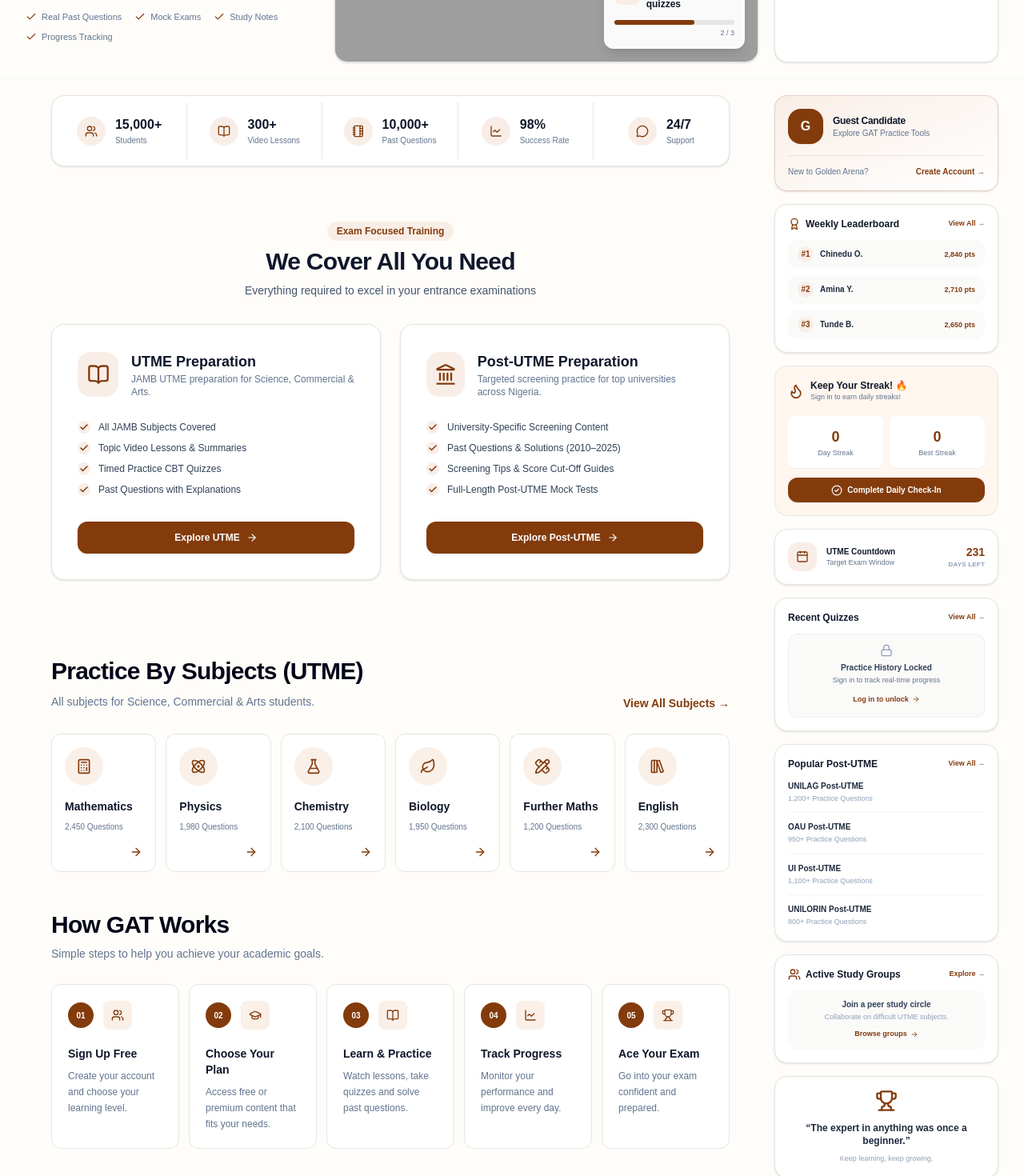
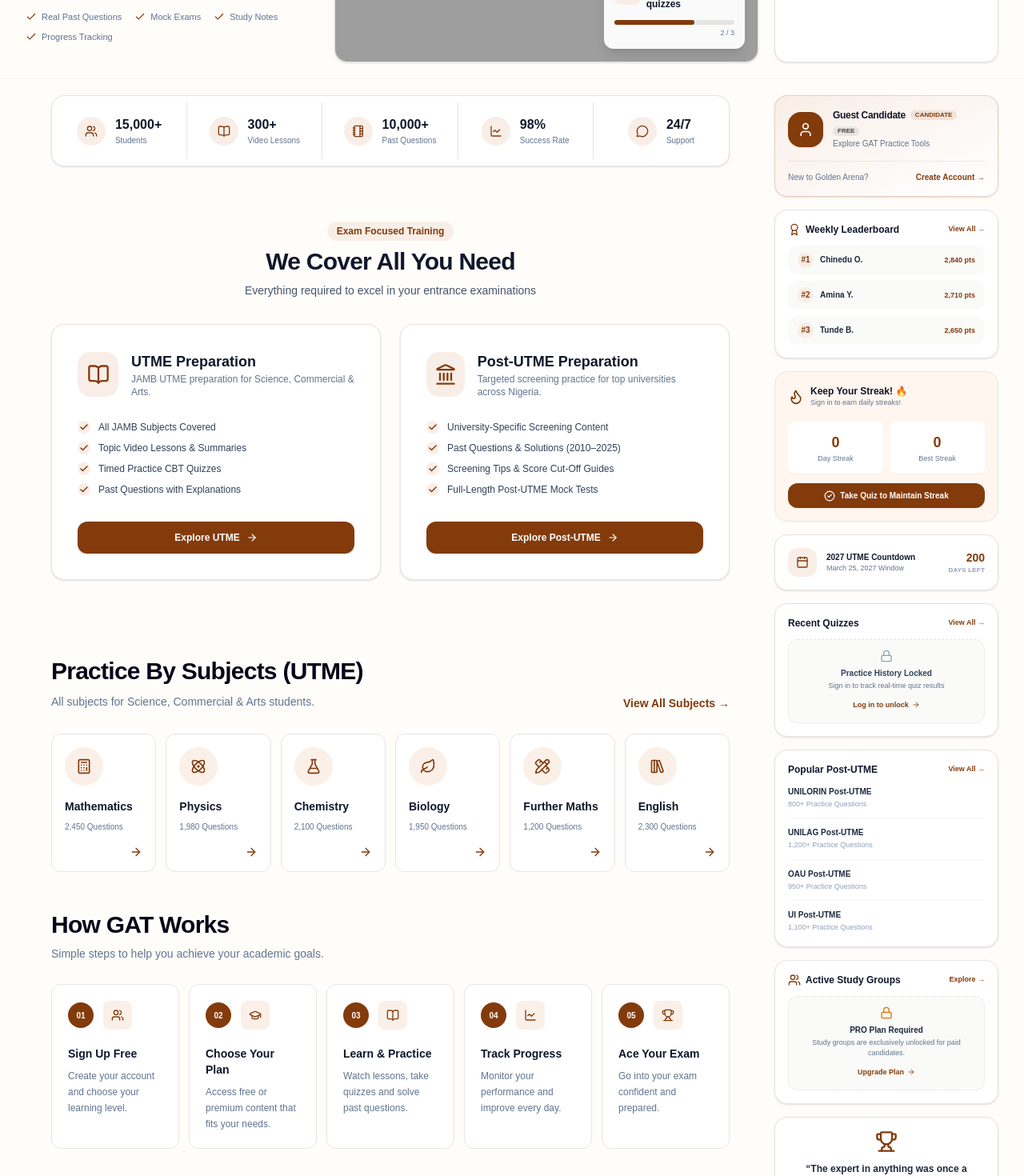
Before and after one commit to nurudeenheroic/Golden-Arena-Tutorial, a Next.js app in the folder golden-arena-tutorial/: page / in a window 1280 px wide. Shown: the part 560-2030 px from the top of the page at 80% size. Built offline with nearby package versions, Linux system fonts and the light colour scheme; grey boxes are pictures that could not be loaded.

Commit message:
added dynamic features to siderail

```diff
--- a/golden-arena-tutorial/app/(candidate)/dashboard/page.tsx
+++ b/golden-arena-tutorial/app/(candidate)/dashboard/page.tsx
@@ -2,7 +2,7 @@ import { createClient } from "@/lib/supabase/server";
 import { Hero } from "@/components/marketing/Hero";
 import { ExamPreparation } from "@/components/marketing/ExamPreparation";
 import { Subjects } from "@/components/marketing/Subjects";
-import { Pricing } from "@/components/marketing/pricing"; // Verify named vs default inside pricing.tsx
+import { Pricing } from "@/components/marketing/pricing";
 import { AboutTeaser } from "@/components/marketing/AboutTeaser";
 import { SideRail } from "@/components/shared/SideRail";
 import { FAQ } from "@/components/marketing/FAQ";
@@ -19,36 +19,106 @@ export default async function CandidateDashboardPage() {
     data: { user },
   } = await supabase.auth.getUser();
 
-  // Fetch full candidate profile and activity data
+  const userId = user?.id ?? "";
+
+  // 1. Fetch Candidate Profile safely
   const { data: profile } = await supabase
     .from("profiles")
-    .select("name, is_paid, streak, best_streak, progress_percent, leaderboard_rank")
-    .eq("id", user?.id ?? "")
-    .single();
+    .select("*")
+    .eq("id", userId)
+    .maybeSingle();
 
-  // Fetch candidate's recent quiz attempts
-  const { data: recentQuizzes } = await supabase
+  // 2. Fetch Subscription
+  const { data: subData } = await supabase
+    .from("subscriptions")
+    .select("*")
+    .eq("user_id", userId)
+    .maybeSingle();
+
+  // 3. Fetch Recent Quiz Attempts joined with quizzes for titles and attempt ID
+  const { data: recentAttempts } = await supabase
     .from("quiz_attempts")
-    .select("name, progress")
-    .eq("user_id", user?.id ?? "")
+    .select("id, score, total_questions, created_at, quizzes (title)")
+    .eq("user_id", userId)
     .order("created_at", { ascending: false })
     .limit(3);
 
+  const formattedQuizzes = recentAttempts?.map((attempt: any) => {
+    const score = attempt.score ?? 0;
+    const total = attempt.total_questions ?? 1;
+    const percent = Math.round((score / total) * 100);
+    const quizTitle = attempt.quizzes?.title ?? "CBT Practice Test";
+
+    return {
+      name: quizTitle,
+      progress: percent > 100 ? 100 : percent,
+      attemptId: attempt.id, // 👈 Passes the attempt ID so the sidebar can link to the result page!
+    };
+  }) ?? [];
+
+  // 4. Build Complete Sorted Leaderboard (Prioritizing display_name, fallback to name)
+  const { data: allProfiles } = await supabase.from("profiles").select("id, name, display_name");
+  const { data: allAttempts } = await supabase.from("quiz_attempts").select("user_id, score");
+
+  const candidateScores: Record<string, { id: string; name: string; totalScore: number }> = {};
+
+  allProfiles?.forEach((p: any) => {
+    const candidateDisplayName = p.display_name && p.display_name.trim() !== ""
+      ? p.display_name
+      : (p.name ?? "Candidate");
+
+    candidateScores[p.id] = { id: p.id, name: candidateDisplayName, totalScore: 0 };
+  });
+
+  allAttempts?.forEach((att: any) => {
+    const uid = att.user_id;
+    if (candidateScores[uid]) {
+      candidateScores[uid].totalScore += (att.score ?? 0);
+    }
+  });
+
+  // Full sorted list of all candidates by points descending
+  const sortedLeaderboard = Object.values(candidateScores)
+    .sort((a, b) => b.totalScore - a.totalScore);
+
+  // Find the logged-in user's exact 1-based rank
+  const userRankIndex = sortedLeaderboard.findIndex((item) => item.id === userId);
+  const userCalculatedRank = userRankIndex !== -1 && sortedLeaderboard[userRankIndex].totalScore > 0
+    ? userRankIndex + 1
+    : null;
+
+  // Map top 3 for display
+  const leaderboard = sortedLeaderboard
+    .filter((item) => item.totalScore > 0)
+    .slice(0, 3)
+    .map((item, idx) => ({
+      rank: idx + 1,
+      name: item.name,
+      score: `${item.totalScore} pts`,
+      isCurrentUser: item.id === userId, // Flag to identify if this row is the logged-in user
+    }));
+
+  // Determine user plan & paid status
+  const userPlan = subData?.plan ?? subData?.plan_name ?? profile?.plan ?? "free";
+  const isUserPaid = Boolean(profile?.is_paid) || subData?.status === "active" || userPlan.toLowerCase() !== "free";
+
   const candidate = {
-    name: profile?.name ?? "Student",
-    isPaid: Boolean(profile?.is_paid),
+    name: profile?.name ?? user?.user_metadata?.name ?? "Student",
+    email: profile?.email ?? user?.email ?? "",
+    role: profile?.role ?? "student",
+    plan: userPlan,
+    isPaid: isUserPaid,
     streak: profile?.streak ?? 0,
     bestStreak: profile?.best_streak ?? 0,
     progressPercent: profile?.progress_percent ?? 0,
-    leaderboardRank: profile?.leaderboard_rank ?? null,
-    recentQuizzes: recentQuizzes ?? [],
+    leaderboardRank: userCalculatedRank, // Now dynamically computed!
+    recentQuizzes: formattedQuizzes,
   };
 
   return (
     <main>
       <Hero user={candidate} />
 
-      {/* Main content + desktop-only sidebar */}
       <div className="mx-auto grid max-w-[1440px] gap-6 px-5 lg:grid-cols-[minmax(0,1fr)_280px] lg:px-8">
         <div className="min-w-0">
           <div className="py-5">
@@ -56,30 +126,20 @@ export default async function CandidateDashboardPage() {
           </div>
 
           <ExamPreparation user={candidate} />
-
           <Subjects user={candidate} />
-
           <HowItWorks />
-
           <AboutTeaser />
-
           <Pricing user={candidate} />
-
           <Testimonials />
-
           <FAQ />
-
           <Contact />
-
           <WhatsAppCTA />
-
           <SuccessCTA />
         </div>
 
-        {/* Desktop Sidebar */}
         <div className="hidden pt-5 lg:block">
           <div className="sticky top-24">
-            <SideRail user={candidate} isLoading={false} />
+            <SideRail user={candidate} leaderboard={leaderboard} isLoading={false} />
           </div>
         </div>
       </div>
--- a/golden-arena-tutorial/components/shared/SideRail.tsx
+++ b/golden-arena-tutorial/components/shared/SideRail.tsx
@@ -1,20 +1,30 @@
 "use client";
 
 import Link from "next/link";
-import { Flame, PlayCircle, Trophy, ArrowRight, Lock, Award, Users, Calendar, CheckCircle2, Sparkles } from "lucide-react";
+import { Flame, PlayCircle, Trophy, ArrowRight, Lock, Award, Users, Calendar, CheckCircle2, Sparkles, User as UserIcon } from "lucide-react";
 import ProtectedLink from "./ProtectedLink";
+
+export type LeaderboardUser = {
+  rank: number;
+  name: string;
+  score: string;
+  isCurrentUser?: boolean;
+};
 
 export type SideRailUser = {
   name: string;
   email?: string;
+  role?: string;
+  plan?: string;
   isPaid?: boolean;
   streak?: number;
   bestStreak?: number;
   recentQuizzes?: {
     name: string;
     progress: number;
+    attemptId?: string; // Added to route directly to the result page
   }[];
-  leaderboardRank?: number;
+  leaderboardRank?: number | string;
   activeStudyGroups?: {
     name: string;
     membersCount: number;
@@ -23,67 +33,70 @@ export type SideRailUser = {
 
 type SideRailProps = {
   user?: SideRailUser;
+  leaderboard?: LeaderboardUser[];
   isLoading?: boolean;
 };
 
-// Fallback data for anonymous marketing visitors
+// Target 2027 UTME commencement date: March 25, 2027
+function getUtmeCountdown() {
+  const now = new Date();
+  const targetDate = new Date("2027-03-25T00:00:00");
+  const diffTime = targetDate.getTime() - now.getTime();
+  const diffDays = Math.ceil(diffTime / (1000 * 60 * 60 * 24));
+  return diffDays > 0 ? diffDays : 0;
+}
+
 const staticPopularPostUtme = [
-  { name: "UNILAG Post-UTME", questions: "1,200+ Practice Questions" },
-  { name: "OAU Post-UTME", questions: "950+ Practice Questions" },
-  { name: "UI Post-UTME", questions: "1,100+ Practice Questions" },
-  { name: "UNILORIN Post-UTME", questions: "800+ Practice Questions" },
+  { name: "UNILORIN Post-UTME", questions: "800+ Practice Questions", path: "/dashboard/post-utme/unilorin" },
+  { name: "UNILAG Post-UTME", questions: "1,200+ Practice Questions", path: "/dashboard/post-utme" },
+  { name: "OAU Post-UTME", questions: "950+ Practice Questions", path: "/dashboard/post-utme" },
+  { name: "UI Post-UTME", questions: "1,100+ Practice Questions", path: "/dashboard/post-utme" },
 ];
 
-const staticLeaderboard = [
+const staticLeaderboardFallback = [
   { rank: 1, name: "Chinedu O.", score: "2,840 pts" },
   { rank: 2, name: "Amina Y.", score: "2,710 pts" },
   { rank: 3, name: "Tunde B.", score: "2,650 pts" },
 ];
 
-// Calculate days remaining until UTME (typically around late April / May)
-function getUtmeCountdown() {
-  const now = new Date();
-  let targetYear = now.getFullYear();
-  let targetDate = new Date(targetYear, 3, 25); // Month 3 is April
-  if (now > targetDate) {
-    targetDate = new Date(targetYear + 1, 3, 25);
-  }
-  const diffTime = targetDate.getTime() - now.getTime();
-  const diffDays = Math.ceil(diffTime / (1000 * 60 * 60 * 24));
-  return diffDays > 0 ? diffDays : 0;
-}
-
-export function SideRail({ user = null, isLoading = false }: SideRailProps) {
-  // Skeleton Loader for Async DB Fetching
+export function SideRail({ user = null, leaderboard = [], isLoading = false }: SideRailProps) {
   if (isLoading) {
     return <SideRailSkeleton />;
   }
 
   const utmeDaysLeft = getUtmeCountdown();
   const displayName = user ? user.name : "Guest Candidate";
-  const initials = user ? user.name.charAt(0).toUpperCase() : "G";
+  const userRole = user?.role ? user.role.toUpperCase() : "CANDIDATE";
+
+  // Strictly reflect whatever plan value is stored in the database (e.g. "ANNUAL"), falling back to "FREE" if missing
+  const userPlan = user?.plan ? user.plan.toUpperCase() : "FREE";
+  const hasActivePlan = user?.isPaid || (user?.plan && user.plan.toLowerCase() !== "free");
+
+  const activeLeaderboard = leaderboard.length > 0 ? leaderboard : staticLeaderboardFallback;
+  const whatsappStudyGroupLink = "https://chat.whatsapp.com/your-general-study-group-invite";
 
   return (
     <aside className="space-y-4">
-      {/* 1. Student Profile Card (Placed at the very top) */}
+      {/* 1. Dynamic Student Profile Card */}
       <section className="rounded-2xl border border-[#833b0c]/20 bg-gradient-to-br from-[#f9eee7] to-white p-4 shadow-sm">
         <div className="flex items-center gap-3">
-          <div className="grid size-11 shrink-0 place-items-center rounded-2xl bg-[#833b0c] text-white font-black text-base shadow-xs">
-            {initials}
+          <div className="grid size-11 shrink-0 place-items-center rounded-2xl bg-[#833b0c] text-white shadow-xs">
+            <UserIcon className="size-5" />
           </div>
           <div className="min-w-0 flex-1">
-            <div className="flex items-center gap-1.5">
+            <div className="flex items-center gap-1.5 flex-wrap">
               <span className="truncate text-xs font-black text-slate-900 tracking-tight">
                 {displayName}
               </span>
-              {user && (
-                <span className={`rounded-full px-1.5 py-0.2 text-[8px] font-extrabold ${user.isPaid ? 'bg-emerald-100 text-emerald-700' : 'bg-stone-200 text-stone-700'}`}>
-                  {user.isPaid ? 'PRO' : 'FREE'}
-                </span>
-              )}
+              <span className="rounded-full bg-[#833b0c]/10 px-1.5 py-0.2 text-[8px] font-extrabold text-[#833b0c]">
+                {userRole}
+              </span>
+              <span className={`rounded-full px-1.5 py-0.2 text-[8px] font-extrabold ${hasActivePlan ? 'bg-emerald-100 text-emerald-700' : 'bg-stone-200 text-stone-700'}`}>
+                {userPlan}
+              </span>
             </div>
-            <p className="truncate text-[10px] text-slate-500">
-              {user ? user.email || "GAT Candidate Portal" : "Explore GAT Practice Tools"}
+            <p className="truncate text-[10px] text-slate-500 mt-0.5">
+              {user ? user.email || "Golden Arena Candidate Portal" : "Explore GAT Practice Tools"}
             </p>
           </div>
         </div>
@@ -114,7 +127,7 @@ export function SideRail({ user = null, isLoading = false }: SideRailProps) {
         )}
       </section>
 
-      {/* 2. Weekly Leaderboard (Promoted near the top for engagement) */}
+      {/* 2. Dynamically Fetched Weekly Leaderboard */}
       <section className="rounded-2xl border border-stone-200 bg-white p-4 shadow-sm">
         <div className="flex items-center justify-between">
           <div className="flex items-center gap-1.5">
@@ -131,34 +144,42 @@ export function SideRail({ user = null, isLoading = false }: SideRailProps) {
         </div>
 
         <div className="mt-3 space-y-2">
-          {staticLeaderboard.map((student) => (
+          {activeLeaderboard.slice(0, 3).map((student) => (
             <div
               key={student.rank}
-              className="flex items-center justify-between rounded-xl bg-stone-50 px-3 py-2 text-xs"
+              className={`flex items-center justify-between rounded-xl px-3 py-2 text-xs transition ${
+                student.isCurrentUser ? 'bg-[#f9eee7] border border-[#833b0c]/30 font-bold' : 'bg-stone-50'
+              }`}
             >
-              <div className="flex items-center gap-2">
-                <span className="grid size-5 place-items-center rounded-full bg-[#f9eee7] text-[10px] font-black text-[#833b0c]">
+              <div className="flex items-center gap-2 min-w-0">
+                <span className="grid size-5 shrink-0 place-items-center rounded-full bg-[#f9eee7] text-[10px] font-black text-[#833b0c]">
                   #{student.rank}
                 </span>
-                <span className="text-[10px] font-semibold text-slate-800">{student.name}</span>
+                <span className="truncate text-[10px] font-semibold text-slate-800 flex items-center gap-1.5">
+                  {student.name}
+                  {student.isCurrentUser && (
+                    <span className="rounded bg-[#833b0c] px-1 py-0.2 text-[8px] font-extrabold text-white">
+                      You
+                    </span>
+                  )}
+                </span>
               </div>
-              <span className="text-[9px] font-bold text-[#833b0c]">{student.score}</span>
+              <span className="text-[9px] font-bold text-[#833b0c] shrink-0">{student.score}</span>
             </div>
           ))}
 
-          {/* Current Candidate's Rank Badge */}
           {user && (
             <div className="mt-2.5 rounded-xl border border-[#833b0c]/20 bg-[#f9eee7] px-3 py-2 flex items-center justify-between">
-              <span className="text-[10px] font-bold text-slate-800">Your Rank</span>
+              <span className="text-[10px] font-bold text-slate-800">Your Standing</span>
               <span className="text-[10px] font-black text-[#833b0c]">
-                #{user.leaderboardRank ?? "Unranked"}
+                {user.leaderboardRank ? `#${user.leaderboardRank}` : "Unranked"}
               </span>
             </div>
           )}
         </div>
       </section>
 
-      {/* 3. Streak Banner & Interactive Check-In Trigger */}
+      {/* 3. Streak Banner & Interactive Check-In */}
       <section className="rounded-2xl border border-stone-200 bg-[#fff6ef] p-4">
         <div className="flex items-center gap-2">
           <Flame className="size-5 text-[#833b0c]" />
@@ -167,7 +188,7 @@ export function SideRail({ user = null, isLoading = false }: SideRailProps) {
               {user ? `Keep It Up, ${user.name.split(" ")[0]}! 🔥` : "Keep Your Streak! 🔥"}
             </p>
             <p className="text-[9px] text-slate-500">
-              {user ? "Daily study streak active." : "Sign in to earn daily streaks!"}
+              {user ? "Practice daily to grow your streak." : "Sign in to earn daily streaks!"}
             </p>
           </div>
         </div>
@@ -184,24 +205,24 @@ export function SideRail({ user = null, isLoading = false }: SideRailProps) {
         </div>
 
         <ProtectedLink
-          href="/dashboard"
+          href="/dashboard/quizzes"
           user={user}
           className="mt-3 flex w-full items-center justify-center gap-1.5 rounded-xl bg-[#833b0c] py-2 text-[10px] font-bold text-white shadow-xs transition hover:bg-[#6f300a]"
         >
           <CheckCircle2 className="size-3.5" />
-          <span>Complete Daily Check-In</span>
+          <span>Take Quiz to Maintain Streak</span>
         </ProtectedLink>
       </section>
 
-      {/* 4. UTME Countdown Widget */}
+      {/* 4. UTME 2027 Countdown Widget */}
       <section className="rounded-2xl border border-stone-200 bg-white p-4 shadow-sm flex items-center justify-between">
         <div className="flex items-center gap-3">
           <div className="grid size-9 shrink-0 place-items-center rounded-xl bg-[#f9eee7] text-[#833b0c]">
             <Calendar className="size-4" />
           </div>
           <div>
-            <p className="text-[10px] font-bold text-slate-900">UTME Countdown</p>
-            <p className="text-[9px] text-slate-500">Target Exam Window</p>
+            <p className="text-[10px] font-bold text-slate-900">2027 UTME Countdown</p>
+            <p className="text-[9px] text-slate-500">March 25, 2027 Window</p>
           </div>
         </div>
         <div className="text-right">
@@ -210,12 +231,12 @@ export function SideRail({ user = null, isLoading = false }: SideRailProps) {
         </div>
       </section>
 
-      {/* 5. Recent Quizzes (Dynamic DB vs Logged-Out Teaser) */}
+      {/* 5. Recent Quizzes History Card */}
       <section className="rounded-2xl border border-stone-200 bg-white p-4 shadow-sm">
         <div className="flex items-center justify-between">
           <h3 className="text-xs font-bold text-slate-900">Recent Quizzes</h3>
           <ProtectedLink
-            href="/quizzes"
+            href="/dashboard/quizzes/history" // Updated to point to full history page
             user={user}
             className="text-[9px] font-semibold text-[#833b0c] hover:underline"
           >
@@ -227,7 +248,12 @@ export function SideRail({ user = null, isLoading = false }: SideRailProps) {
           <div className="mt-3 space-y-3">
             {user.recentQuizzes && user.recentQuizzes.length > 0 ? (
               user.recentQuizzes.map((quiz) => (
-                <ProtectedLink key={quiz.name} href="/quizzes" user={user} className="block group">
+                <ProtectedLink
+                  key={quiz.name}
+                  href={quiz.attemptId ? `/dashboard/quizzes/results/${quiz.attemptId}` : "/dashboard/quizzes"}
+                  user={user}
+                  className="block group"
+                >
                   <div className="flex items-center justify-between gap-2">
                     <div className="flex min-w-0 items-center gap-2">
                       <PlayCircle className="size-4 shrink-0 text-[#833b0c]" />
@@ -246,14 +272,14 @@ export function SideRail({ user = null, isLoading = false }: SideRailProps) {
                 </ProtectedLink>
               ))
             ) : (
-              <p className="text-[10px] text-slate-500 py-2 text-center">No quizzes attempted yet.</p>
+              <p className="text-[10px] text-slate-500 py-2 text-center">No recent quiz attempts found.</p>
             )}
           </div>
         ) : (
           <div className="mt-3 rounded-xl bg-stone-50 p-3 text-center border border-dashed border-stone-200">
             <Lock className="mx-auto size-4 text-slate-400" />
             <p className="mt-1.5 text-[10px] font-semibold text-slate-700">Practice History Locked</p>
-            <p className="mt-0.5 text-[9px] text-slate-500">Sign in to track real-time progress</p>
+            <p className="mt-0.5 text-[9px] text-slate-500">Sign in to track real-time quiz results</p>
             <Link
               href="/login"
               className="mt-2.5 inline-flex items-center gap-1 text-[9px] font-bold text-[#833b0c] hover:underline"
@@ -269,7 +295,7 @@ export function SideRail({ user = null, isLoading = false }: SideRailProps) {
         <div className="flex items-center justify-between">
           <h3 className="text-xs font-bold text-slate-900">Popular Post-UTME</h3>
           <ProtectedLink
-            href="/post-utme"
+            href="/dashboard/post-utme"
             user={user}
             className="text-[9px] font-semibold text-[#833b0c] hover:underline"
           >
@@ -281,7 +307,7 @@ export function SideRail({ user = null, isLoading = false }: SideRailProps) {
           {staticPopularPostUtme.map((school) => (
             <ProtectedLink
               key={school.name}
-              href="/post-utme"
+              href={school.path}
               user={user}
               className="block py-2.5 first:pt-0 last:pb-0 group"
             >
@@ -294,45 +320,48 @@ export function SideRail({ user = null, isLoading = false }: SideRailProps) {
         </div>
       </section>
 
-      {/* 7. Study Groups Preview Widget */}
+      {/* 7. Active Study Groups (Linked directly to WhatsApp) */}
       <section className="rounded-2xl border border-stone-200 bg-white p-4 shadow-sm">
         <div className="flex items-center justify-between">
           <div className="flex items-center gap-1.5">
             <Users className="size-4 text-[#833b0c]" />
             <h3 className="text-xs font-bold text-slate-900">Active Study Groups</h3>
           </div>
-          <ProtectedLink
-            href="/dashboard/study-groups"
-            user={user}
+          <a
+            href={whatsappStudyGroupLink}
+            target="_blank"
+            rel="noopener noreferrer"
             className="text-[9px] font-semibold text-[#833b0c] hover:underline"
           >
             Explore →
-          </ProtectedLink>
+          </a>
         </div>
 
         <div className="mt-3 space-y-2">
-          {user && user.activeStudyGroups && user.activeStudyGroups.length > 0 ? (
-            user.activeStudyGroups.map((group) => (
+          {hasActivePlan ? (
+            <div className="rounded-xl bg-stone-50 p-3 text-center border border-stone-200">
+              <p className="text-[10px] font-semibold text-slate-800">The GAT Whatsapp Study Lounge</p>
+              <p className="text-[9px] text-slate-500 mt-0.5">Join our community of learners!</p>
+              <a
+                href={whatsappStudyGroupLink}
+                target="_blank"
+                rel="noopener noreferrer"
+                className="mt-2.5 inline-flex items-center gap-1 text-[10px] font-bold text-emerald-700 hover:underline"
+              >
+                Join WhatsApp Group <ArrowRight className="size-2.5" />
+              </a>
+            </div>
+          ) : (
+            <div className="rounded-xl bg-stone-50 p-3 text-center border border-dashed border-stone-200">
+              <Lock className="mx-auto size-4 text-amber-600" />
+              <p className="mt-1.5 text-[10px] font-semibold text-slate-800">PRO Plan Required</p>
+              <p className="mt-0.5 text-[9px] text-slate-500">Study groups are exclusively unlocked for paid candidates.</p>
               <ProtectedLink
-                key={group.name}
-                href="/dashboard/study-groups"
+                href="/pricing"
                 user={user}
-                className="flex items-center justify-between rounded-xl bg-stone-50 px-3 py-2 text-xs transition hover:bg-[#f9eee7]/50"
+                className="mt-2.5 inline-flex items-center gap-1 text-[9px] font-bold text-[#833b0c] hover:underline"
               >
-                <span className="text-[10px] font-semibold text-slate-800">{group.name}</span>
-                <span className="text-[9px] font-bold text-[#833b0c]">{group.membersCount} members</span>
-              </ProtectedLink>
-            ))
-          ) : (
-            <div className="rounded-xl bg-stone-50 p-2.5 text-center">
-              <p className="text-[10px] font-semibold text-slate-700">Join a peer study circle</p>
-              <p className="text-[9px] text-slate-400 mt-0.5">Collaborate on difficult UTME subjects.</p>
-              <ProtectedLink
-                href="/dashboard/study-groups"
-                user={user}
-                className="mt-2 inline-flex items-center gap-1 text-[9px] font-bold text-[#833b0c] hover:underline"
-              >
-                Browse groups <ArrowRight className="size-2.5" />
+                Upgrade Plan <ArrowRight className="size-2.5" />
               </ProtectedLink>
             </div>
           )}
@@ -351,7 +380,6 @@ export function SideRail({ user = null, isLoading = false }: SideRailProps) {
   );
 }
 
-{/* Skeleton Loader Component */}
 function SideRailSkeleton() {
   return (
     <aside className="space-y-4 animate-pulse">
@@ -359,7 +387,6 @@ function SideRailSkeleton() {
       <div className="h-40 rounded-2xl bg-stone-200" />
       <div className="h-40 rounded-2xl bg-stone-200" />
       <div className="h-20 rounded-2xl bg-stone-200" />
-      <div className="h-36 rounded-2xl bg-stone-200" />
     </aside>
   );
 }
```
